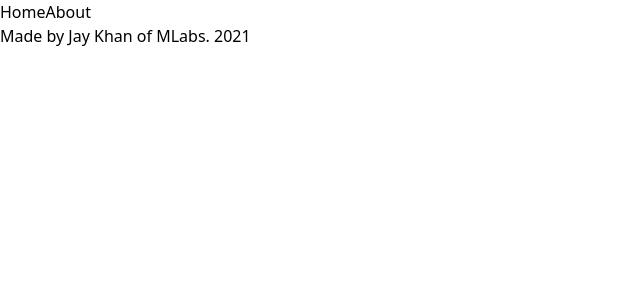
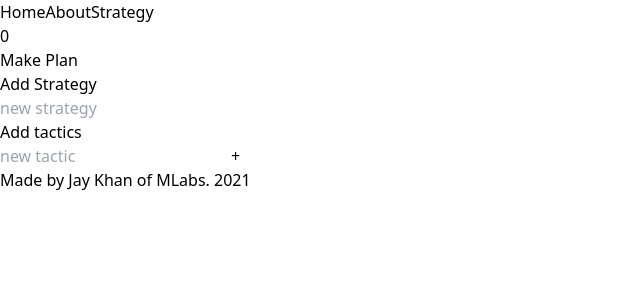
Before and after one commit to jaykhan-dev/vite-test, a Vue app: page /strategy in a window 1280 px wide. Shown: the top 300 px of the page, without its empty margins (0-640 px from the left). Built offline with nearby package versions, Linux system fonts and the light colour scheme.

Commit message:
strategy app beginning

```diff
--- a/src/App.vue
+++ b/src/App.vue
@@ -3,10 +3,28 @@ import Footer from './components/footer.vue'
 </script>
 
 <template>
-  <div id="nav" class="bg-blue-600 text-white font-bold p-4 fixed top-0 w-full">
-    <router-link to="/" class="m-4 hover:text-green-600 duration-300">Home</router-link>
-    <router-link to="/about" class="m-4 hover:text-green-600 duration-300">About</router-link>
+<div class="flex justify-center">
+  <div id="nav" class="font-bold p-4 fixed top-0 lg:w-3/4">
+      <router-link to="/" class="m-4 hover:text-green-600 duration-300">Home</router-link>
+      <router-link to="/about" class="m-4 hover:text-green-600 duration-300">About</router-link>
+      <router-link to="/strategy" class="m-4 hover:text-green-600 duration-300">Strategy</router-link>
   </div>
+</div>
+
   <router-view />
   <Footer />
 </template>
+
+<style>
+  /*
+  body {
+
+    background-color: azure;
+    background-image: url('https://images.unsplash.com/photo-1630326867210-bf4b2cdd2019?ixlib=rb-1.2.1&ixid=MnwxMjA3fDB8MHxwaG90by1wYWdlfHx8fGVufDB8fHx8&auto=format&fit=crop&w=1170&q=80');
+    background-repeat: no-repeat;
+    background-size: cover;
+    background-position: fixed;
+
+  }
+  */
+</style>
--- a/src/components/HelloWorld.vue
+++ b/src/components/JokeAPI.vue
@@ -25,11 +25,11 @@ export default {
 </script>
 
 <template>
-  <div class="bg-black text-white p-4">
+  <div class="p-4">
     <h1 class="font-bold text-4xl my-4">Lame Dad Jokes</h1>
-    <button @click="showJoke" class="border-2 border-white p-4 rounded hover:bg-green-600 duration-300">Tell Joke</button>
+    <button @click="showJoke" class="border-2 border-black p-4 rounded hover:bg-green-600 duration-300">Tell Joke</button>
     <div v-if="joke">
-        <p class="my-8 text-2xl font-bold text-blue-600">{{joke}}</p>
+        <p class="my-8 text-2xl font-bold">{{joke}}</p>
     </div>
   </div>
 </template>
--- a/src/components/Stories.vue
+++ b/src/components/Stories.vue
@@ -21,7 +21,7 @@ export default {
 </script>
 
 <template>
-  <div class="bg-black text-white p-4 h-screen">
+  <div class="p-4">
     <h1 class="font-bold text-4xl my-4">Stories</h1>
 
     <div v-if="item">
--- a/src/components/footer.vue
+++ b/src/components/footer.vue
@@ -1,5 +1,5 @@
 <template>
-    <div class="bg-gray-900 text-center text-white p-4">
-        <h1 class="font-bold text-2xl">Made by Jay Khan of MLabs.  2021</h1>
+    <div class="bg-gray-900 text-center text-white p-4 fixed bottom-0 w-full">
+        <h1 class="font-bold">Made by Jay Khan of MLabs.  2021</h1>
     </div>
 </template>
--- /dev/null
+++ b/src/components/todo.vue
@@ -0,0 +1,118 @@
+<template>
+
+    <div class="text-sm bg-black text-white fixed top-20
+            left-4 w-12 grid place-items-center rounded-full p-4
+            text-2xl font-bold">
+            {{allTasks}}
+    </div>
+    <div class="p-4 grid lg:grid-cols-3 mt-36">
+        <div class="">
+            <h1 class="font-bold text-4xl">{{title}}</h1>
+
+            <div>
+                <h2 class="font-bold text-2xl mt-4">Add Strategy</h2>
+                <input
+                type="text"
+                v-model="newStrategy"
+                placeholder="new strategy"
+                class="p-4 rounded border-2 border-black hover:bg-sky-200 duration-300 mt-2"
+                >
+
+            </div>
+
+            <div>
+                <h2 class="font-bold text-2xl mt-4">Add tactics</h2>
+                <input
+                type="text"
+                v-model="newTask"
+                @keyup.enter="addTask"
+                placeholder="new tactic"
+                class="p-4 rounded border-2 border-black hover:bg-sky-200 duration-300"
+                >
+
+                <button
+                @click="addTask"
+                :disabled="newTask.length < 1"
+                class="text-4xl font-bold m-4 hover:text-sky-500 duration-300"
+                >
+                +
+                </button>
+            </div>
+        </div>
+
+        <div class="col-span-2">
+            <h1 class="font-bold lg:text-8xl text-4xl mt-8">{{newStrategy}}</h1>
+            <ul class="mt-8 text-2xl font-bold">
+                <li
+                v-for="(task, index) in latest"
+                :key="task.id"
+                @click="finishTask(task)"
+                :class="{strikeout: task.finished}">
+                    {{index + 1}}. {{task.name}}
+
+                <div v-if="task.finished">
+                    <button
+                    @click="removeTask(task.id)"
+                    class="p-4 border-2 border-white rounded shadow-2xl">Delete Task</button>
+                </div>
+
+                </li>
+            </ul>
+        </div>
+
+    </div>
+</template>
+
+<script>
+    export default {
+        data () {
+            return {
+                title: 'Make Plan',
+                newTask: '',
+                newStrategy: '',
+                tasks: []
+            }
+        },
+        methods: {
+            addStrategy() {
+                if (this.newStrategy.length < 1) return
+
+                this.newStrategy = ''
+            },
+            addTask() {
+                if (this.newTask.length < 1) return
+
+                this.tasks.push({
+                    id: this.tasks.length + 1,
+                    name: this.newTask,
+                    finished: false
+                });
+
+                this.newTask = ''
+            },
+            removeTask(taskID) {
+                this.tasks = this.tasks.filter(task => {
+                    return task.id !== taskID
+                })
+            },
+            finishTask(task) {
+                task.finished = !task.finished
+            }
+        },
+        computed: {
+            allTasks() {
+                return this.tasks.length
+            },
+            latest() {
+                return [...this.tasks].reverse()
+            }
+        }
+
+    }
+</script>
+
+<style>
+.strikeout {
+    text-decoration: line-through;
+}
+</style>
--- a/src/main.js
+++ b/src/main.js
@@ -3,4 +3,6 @@ import App from './App.vue'
 import './index.css'
 import router from './router'
 
-createApp(App).use(router).mount('#app')
+createApp(App)
+.use(router)
+.mount('#app')
--- a/src/router/index.js
+++ b/src/router/index.js
@@ -1,10 +1,12 @@
 import { createRouter, createWebHistory } from 'vue-router'
 import About from '../views/About.vue'
 import Home from '../views/Home.vue'
+import Strategy from '../views/Strategy.vue'
 
 const routes = [
     { path: '/', name: 'Home', component: Home},
     { path: '/about', name: 'About', component: About},
+    { path: '/strategy', name: 'Strategy', component: Strategy }
 ]
 
 const router = createRouter({
--- a/src/views/About.vue
+++ b/src/views/About.vue
@@ -1,102 +1,23 @@
 <template>
-    <div class="bg-sky-500 p-4">
-        <h1 class="text-4xl font-bold text-white my-12">About</h1>
-        <img :src="logoURL" :alt="logoCaption" width="1600" height="200">
-        <h1 class="text-white font-bold text-6xl">{{title}}</h1>
-        <h2 class="font-bold text-3xl my-4 text-white">Add a new Task</h2>
-        <span class="text-sm text-white">You have {{allTasks}} {{allTasks > 1 ? 'tasks': 'task'}} at the moment</span>
-        <div>
-            <input
-            type="text"
-            v-model="newTask"
-            @keyup.enter="addTask"
-            placeholder="Add a new task"
-            class="p-4 rounded hover:bg-sky-900 duration-300"
-            >
+  <div class="about mt-8">
 
-            <button
-            @click="addTask"
-            :disabled="newTask.length < 1"
-            class="text-4xl font-bold m-4 hover:text-white duration-300"
-            >
-            +
-            </button>
-        </div>
 
-        <div v-if="newTask.length > 0">
-            <h3 class="text-white text-sm">New task Preview</h3>
-            <p class="text-2xl font-bold my-2 text-blue-900">{{newTask}}</p>
-        </div>
 
-        <ul class="mt-8 text-white text-2xl font-bold">
-            <li
-            v-for="(task, index) in latest"
-            :key="task.id"
-            @click="finishTask(task)"
-            :class="{strikeout: task.finished}">
-                {{index + 1}}. {{task.name}}
-
-            <div v-if="task.finished">
-                <button
-                @click="removeTask(task.id)"
-                class="p-4 border-2 border-white rounded shadow-2xl">Delete Task</button>
-            </div>
-
-            </li>
-        </ul>
-    </div>
+  </div>
 </template>
 
 <script>
-    export default {
-        data () {
-            return {
-                title: 'My To do App',
-                newTask: '',
-                logoURL: 'https://images.unsplash.com/photo-1584237863847-b21b4f7ccd4f?ixlib=rb-1.2.1&ixid=MnwxMjA3fDB8MHxwaG90by1wYWdlfHx8fGVufDB8fHx8&auto=format&fit=crop&w=998&q=80',
-                logoCaption: 'A Photo by Kelly Sikkema on Unsplash showing post-it notes',
-                tasks: [
-                    { id: 1, name: 'Learn Vue3', finished: false },
-                    { id: 2, name: 'Consume KhanQuest API', finished: false },
-                    { id: 3, name: 'Deploy to Netlify', finished: true }
-                ]
-            }
-        },
-        methods: {
-            addTask() {
-                if (this.newTask.length < 1) return
+// @ is an alias to /src
 
-                this.tasks.push({
-                    id: this.tasks.length + 1,
-                    name: this.newTask,
-                    finished: false
-                });
 
-                this.newTask = ''
-            },
-            removeTask(taskID) {
-                this.tasks = this.tasks.filter(task => {
-                    return task.id !== taskID
-                })
-            },
-            finishTask(task) {
-                task.finished = !task.finished
-            }
-        },
-        computed: {
-            allTasks() {
-                return this.tasks.length
-            },
-            latest() {
-                return [...this.tasks].reverse()
-            }
-        }
+export default {
+  name: 'About',
+  components: {
 
-    }
+  }
+}
 </script>
 
 <style>
-.strikeout {
-    text-decoration: line-through;
-}
+
 </style>
--- a/src/views/Home.vue
+++ b/src/views/Home.vue
@@ -1,21 +1,25 @@
 <template>
   <div class="home mt-8">
 
-    <HelloWorld />
+    <JokeAPI />
     <Stories />
   </div>
 </template>
 
 <script>
 // @ is an alias to /src
-import HelloWorld from '../components/HelloWorld.vue'
+import JokeAPI from '../components/JokeAPI.vue'
 import Stories from '../components/Stories.vue'
 
 export default {
   name: 'Home',
   components: {
-    HelloWorld,
+    JokeAPI,
     Stories
   }
 }
 </script>
+
+<style>
+
+</style>
--- /dev/null
+++ b/src/views/Strategy.vue
@@ -0,0 +1,20 @@
+<template>
+  <div class="strategy mt-8">
+    <Todo />
+  </div>
+</template>
+
+<script>
+import Todo from '../components/todo.vue'
+
+export default {
+  name: 'Strategy',
+  components: {
+    Todo
+  }
+}
+</script>
+
+<style>
+
+</style>
```
